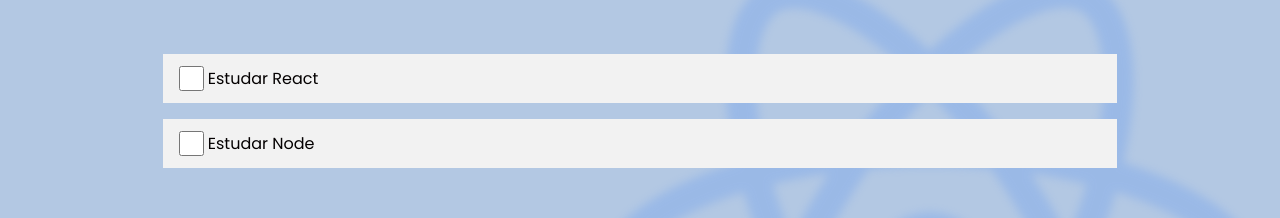
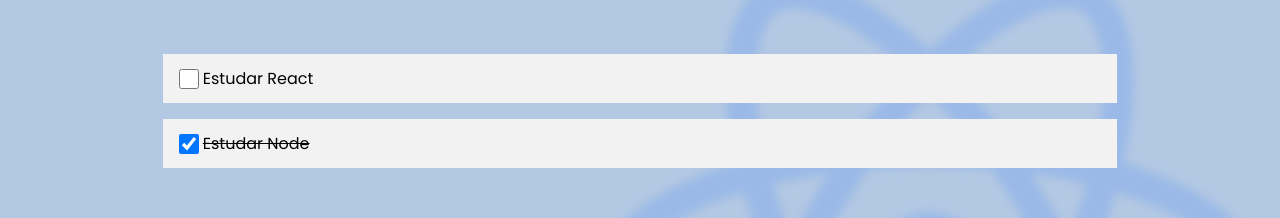
Before and after one commit to Maiquinho/to-do, a React (Vite) app: page / in a window 1280 px wide. Shown: the part 175-393 px from the top of the page. Built offline with nearby package versions, Linux system fonts and the light colour scheme.

Commit message:
feat: checked task

```diff
--- a/src/App.tsx
+++ b/src/App.tsx
@@ -11,8 +11,8 @@
 
 export function App() {
   const [list, setList] = useState<Item[]>([
-    { id: 1, name: 'Estudar React', done: false },
-    { id: 2, name: 'Estudar Node', done: false },
+    { taskId: 1, taskName: 'Estudar React', taskDone: false },
+    { taskId: 2, taskName: 'Estudar Node', taskDone: true },
   ]);
 
   return (
@@ -21,7 +21,7 @@
         <Header />
         <Form />
 
-        { list.map((item) => <List key={item.id} name={item.name} done={item.done} /> ) }
+        { list.map((item, index) => <List key={index} item={item} /> ) }
 
       </Container>
     </>
--- a/src/components/List/index.tsx
+++ b/src/components/List/index.tsx
@@ -1,13 +1,26 @@
 import { StyledList } from './styles';
 import { Item } from '../../types/Item';
+import { useState } from 'react';
 
 
-export function List({ name }: Item){
+type ListProps = {
+    item: Item;
+};
+
+
+export function List({ item }: ListProps){
+    const [isChecked, setIsChecked] = useState(item.taskDone);
 
     return(
-        <StyledList>
-            <input type="checkbox" />
-            <label>{name}</label>
+        <StyledList done={isChecked}>
+            <input
+                type="checkbox"
+                checked={isChecked}
+                onChange={e => setIsChecked(e.target.checked)}
+            />
+
+            <label>{item.taskName}</label>
+
         </StyledList>
     );
 }
--- a/src/components/List/styles.ts
+++ b/src/components/List/styles.ts
@@ -1,23 +1,30 @@
 import styled from 'styled-components';
 
+interface StyledListProps {
+    done: boolean;
+}
 
-export const StyledList = styled.div`
+export const StyledList = styled.div(({done} : StyledListProps): string => (
+    `
     width: 100%;
     height: fit-content;
     display: flex;
+    align-items: center;
     margin: 8px 0;
     padding: 12px 16px;
     background: var(--light-color);
 
     input {
-        width: 25px;
-        height: 25px;
+        width: 20px;
+        height: 20px;
         margin-right: 4px;
     }
     label {
         flex: 1;
         color: var(--dark-color);
+        text-decoration: ${ done ? 'line-through' : 'initial' };
 
         border-radius: var(--border-radius);
     }
-`;
+    `
+));
--- a/src/types/Item.ts
+++ b/src/types/Item.ts
@@ -1,5 +1,5 @@
 export interface Item {
-    id?: number,
-    name: string,
-    done: boolean
+    taskId?: number,
+    taskName: string,
+    taskDone: boolean
 }
```
